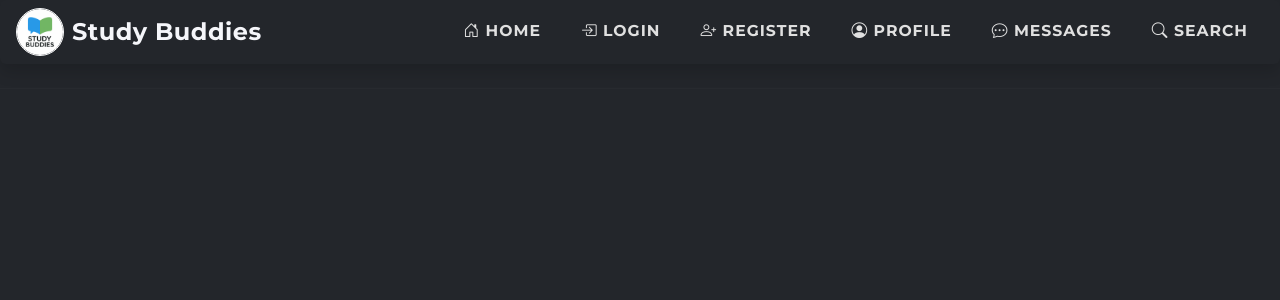
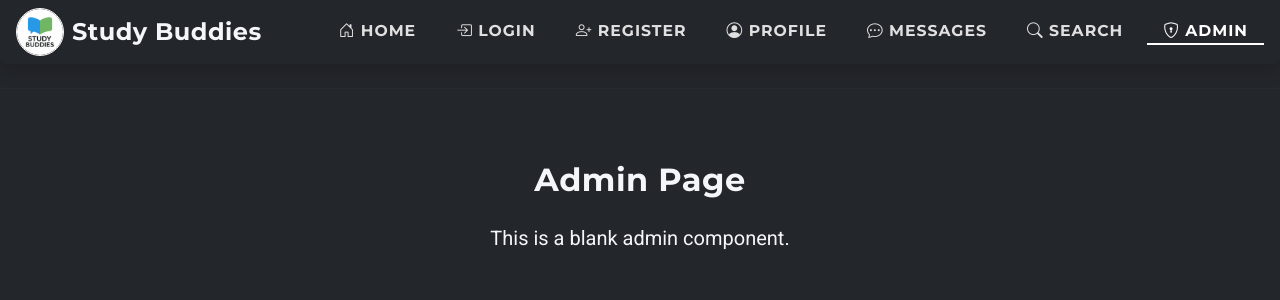
Before and after one commit to ltku2144/BuddyMatch, an Angular app in the folder frontend/: page /admin in a window 1280 px wide. Before the commit this address led to /. Shown: the top 300 px of the page. Built offline with nearby package versions, Linux system fonts and the light colour scheme.

Commit message:
ADMIN ADDED

```diff
--- /dev/null
+++ b/frontend/src/app/admin.component.ts
@@ -0,0 +1,19 @@
+import { Component } from '@angular/core';
+import { CommonModule } from '@angular/common';
+
+@Component({
+  selector: 'app-admin',
+  standalone: true,
+  imports: [CommonModule],
+  template: `
+    <section class="container py-5">
+      <div class="card border-0">
+        <div class="card-body p-4 text-center">
+          <h2 class="mb-4 fw-bold">Admin Page</h2>
+          <p class="lead mb-0">This is a blank admin component.</p>
+        </div>
+      </div>
+    </section>
+  `
+})
+export class AdminComponent {}
--- a/frontend/src/app/app-routing.module.ts
+++ b/frontend/src/app/app-routing.module.ts
@@ -6,6 +6,7 @@ import { ProfileComponent } from './profile.component';
 import { RegisterComponent } from './register.component';
 import { MessagesComponent } from './messages.component';
 import { SearchComponent } from './search.component';
+import { AdminComponent } from './admin.component';
 
 const routes: Routes = [
   { path: '', component: HomeComponent },
@@ -14,6 +15,7 @@ const routes: Routes = [
   { path: 'register', component: RegisterComponent },
   { path: 'messages', component: MessagesComponent },
   { path: 'search', component: SearchComponent },
+  { path: 'admin', component: AdminComponent },
 ];
 
 @NgModule({
--- a/frontend/src/app/app.component.html
+++ b/frontend/src/app/app.component.html
@@ -38,6 +38,11 @@
           <i class="bi bi-search"></i> Search
         </a>
       </li>
+      <li class="nav-item">
+        <a class="nav-link px-3" routerLink="/admin" routerLinkActive="active">
+          <i class="bi bi-shield-lock"></i> Admin
+        </a>
+      </li>
     </ul>
   </div>
 </nav>
```
Also changed, not shown: frontend/src/app/app/admin.module.ts (added, +12 -0 lines), 1 other file (tests, documents, lock files or other folders).
